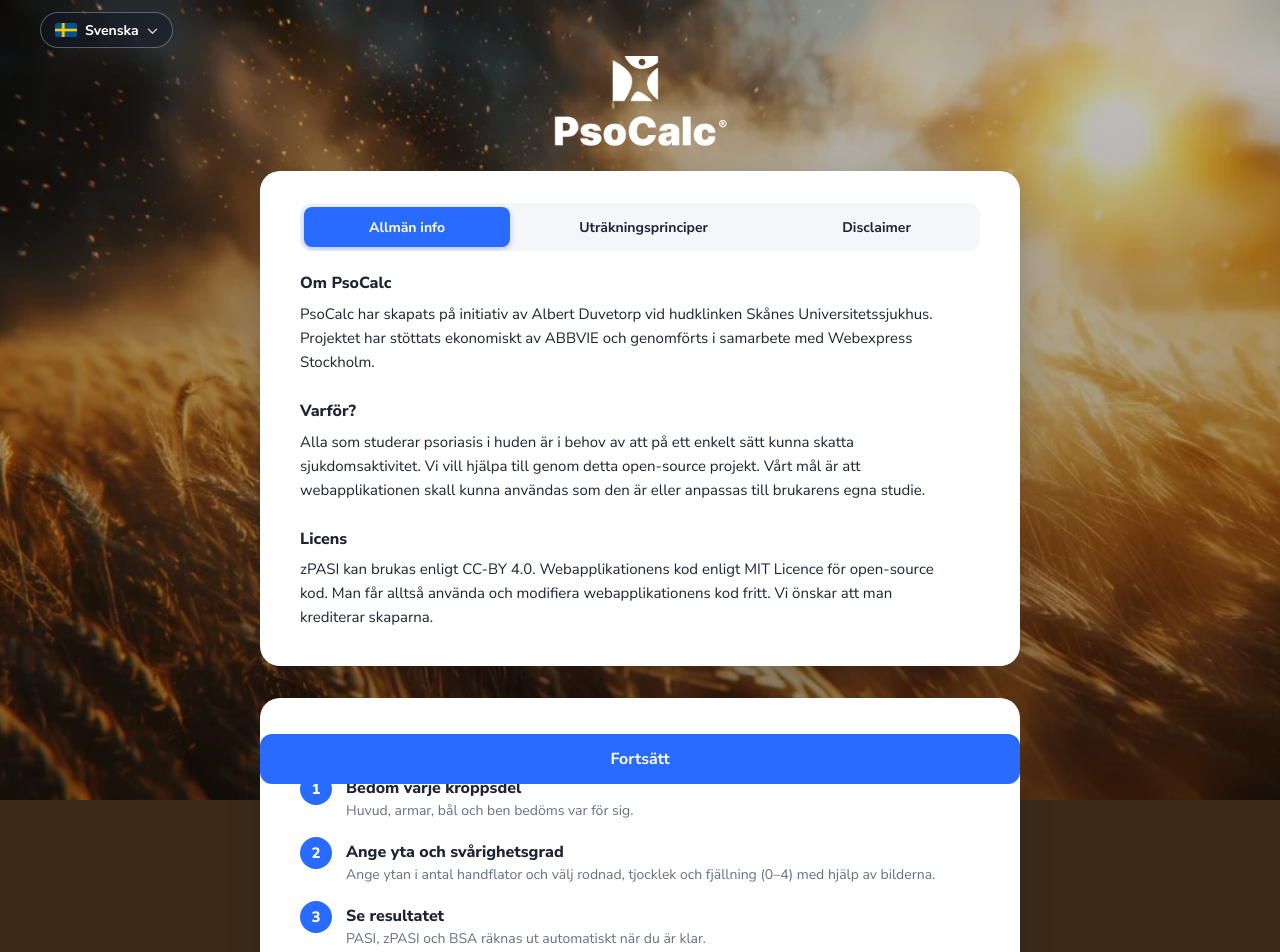
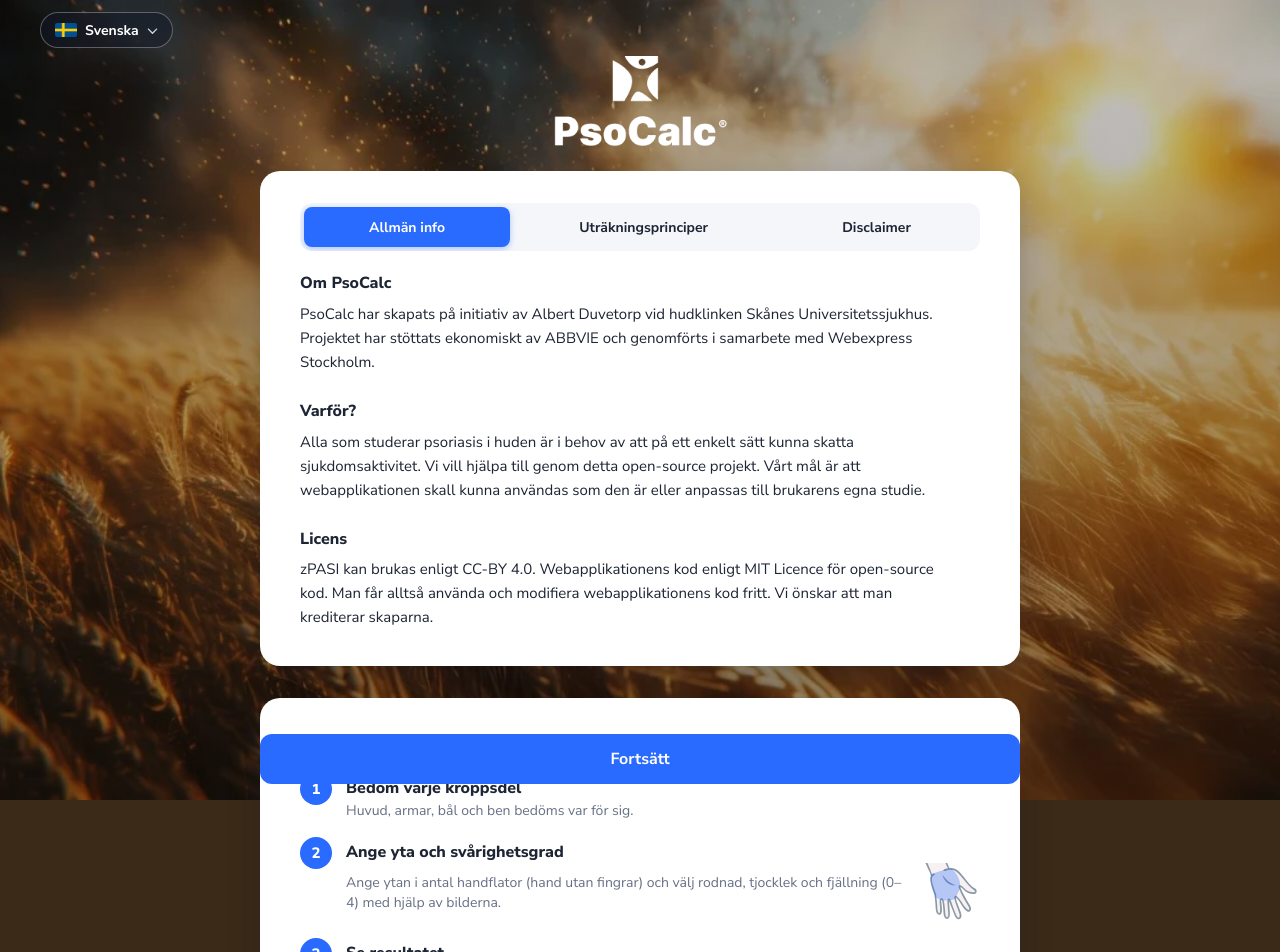
Before and after one commit to duvetorp/psocalc, a Next.js app: page / in a window 1280 px wide. Shown: the top 952 px of the page. Built offline with nearby package versions, Linux system fonts and the light colour scheme.

Commit message:
feat: explain palm size with a hand figure in "How it works"
- Step 2 now says "number of palms (hand without fingers)"
- Small hand from the body artwork next to the text, with the palm
  highlighted in the same style as the body fill

```diff
--- a/src/components/HowItWorks.js
+++ b/src/components/HowItWorks.js
@@ -3,6 +3,7 @@ import Styles from "@/styles/HowItWorks.module.css";
 import { useTranslation } from "@/context/TranslationContext";
 import Button from "@/components/Button";
 import GuideDialog from "@/components/GuideDialog";
+import PalmIllustration from "@/components/PalmIllustration";
 
 const HowItWorks = () => {
   const { t } = useTranslation();
@@ -20,7 +21,15 @@ const HowItWorks = () => {
             </span>
             <div>
               <strong>{step.title}</strong>
-              <p>{step.text}</p>
+              {/* Steg 2 handlar om ytan – visa vad en handflata är bredvid texten */}
+              {index === 1 ? (
+                <div className={Styles.withFigure}>
+                  <p>{step.text}</p>
+                  <PalmIllustration label={t.howItWorks.palmLabel} />
+                </div>
+              ) : (
+                <p>{step.text}</p>
+              )}
             </div>
           </li>
         ))}
--- /dev/null
+++ b/src/components/PalmIllustration.js
@@ -0,0 +1,43 @@
+import { useId } from "react";
+import Styles from "@/styles/HowItWorks.module.css";
+import { FRONT_SILHOUETTE } from "@/lib/bodySilhouettes";
+import { assetPath } from "@/lib/assetPath";
+
+// Handflatan (utan fingrar och tumme) på högra handen i bodies-2.svg
+const PALM =
+  "M181 221.5 C186 219.5 193 217.5 198.5 216.5 Q205.5 222 206 231.5 " +
+  "C204.5 235.5 203 238.5 201.8 241 C199.8 242.6 197.6 242.6 196 242.3 " +
+  "C193.6 242.9 191.6 242.9 190 242.3 C188 241.6 186.4 240.8 185 240 " +
+  "C183.2 234 181.8 228 181 221.5 Z";
+
+// Visar vilken yta en handflata är, med samma kroppsbild och fyllnadsstil
+// som kroppsfiguren på bedömningssidan
+const PalmIllustration = ({ label }) => {
+  const uid = useId().replace(/:/g, "");
+  const ids = { silhouette: `palm-sil-${uid}`, feather: `palm-feather-${uid}` };
+
+  return (
+    <figure className={Styles.palm}>
+      <svg viewBox="176 212 46 48" role="img" aria-label={label}>
+        <defs>
+          <clipPath id={ids.silhouette}>
+            <path d={FRONT_SILHOUETTE} />
+          </clipPath>
+          <filter id={ids.feather} x="-20%" y="-20%" width="140%" height="140%">
+            <feGaussianBlur stdDeviation="0.6" />
+          </filter>
+        </defs>
+        <image href={assetPath("/images/bodies-2.svg")} width="220" height="452" />
+        <g clipPath={`url(#${ids.silhouette})`}>
+          <path
+            className={Styles.palmArea}
+            d={PALM}
+            filter={`url(#${ids.feather})`}
+          />
+        </g>
+      </svg>
+    </figure>
+  );
+};
+
+export default PalmIllustration;
--- a/src/locales/en.json
+++ b/src/locales/en.json
@@ -114,13 +114,14 @@
       },
       {
         "title": "Enter area and severity",
-        "text": "Enter the area in number of palms and choose redness, thickness and scaling (0–4) using the reference images."
+        "text": "Enter the area in number of palms (hand without fingers) and choose redness, thickness and scaling (0–4) using the reference images."
       },
       {
         "title": "See the results",
         "text": "PASI, zPASI and BSA are calculated automatically when you are done."
       }
-    ]
+    ],
+    "palmLabel": "1 palm (hand without fingers)"
   },
   "guide": {
     "readMore": "Read more",
--- a/src/locales/es.json
+++ b/src/locales/es.json
@@ -114,13 +114,14 @@
       },
       {
         "title": "Indica superficie y gravedad",
-        "text": "Indica la superficie en número de palmas y elige enrojecimiento, grosor y descamación (0–4) con ayuda de las imágenes."
+        "text": "Indica la superficie en número de palmas (mano sin dedos) y elige enrojecimiento, grosor y descamación (0–4) con ayuda de las imágenes."
       },
       {
         "title": "Consulta el resultado",
         "text": "PASI, zPASI y BSA se calculan automáticamente al terminar."
       }
-    ]
+    ],
+    "palmLabel": "1 palma (mano sin dedos)"
   },
   "guide": {
     "readMore": "Leer más",
--- a/src/locales/nl.json
+++ b/src/locales/nl.json
@@ -114,13 +114,14 @@
       },
       {
         "title": "Geef oppervlak en ernst aan",
-        "text": "Geef het oppervlak aan in aantal handpalmen en kies roodheid, dikte en schilfering (0–4) met behulp van de afbeeldingen."
+        "text": "Geef het oppervlak aan in aantal handpalmen (hand zonder vingers) en kies roodheid, dikte en schilfering (0–4) met behulp van de afbeeldingen."
       },
       {
         "title": "Bekijk het resultaat",
         "text": "PASI, zPASI en BSA worden automatisch berekend als u klaar bent."
       }
-    ]
+    ],
+    "palmLabel": "1 handpalm (hand zonder vingers)"
   },
   "guide": {
     "readMore": "Lees meer",
--- a/src/locales/sv.json
+++ b/src/locales/sv.json
@@ -114,13 +114,14 @@
       },
       {
         "title": "Ange yta och svårighetsgrad",
-        "text": "Ange ytan i antal handflator och välj rodnad, tjocklek och fjällning (0–4) med hjälp av bilderna."
+        "text": "Ange ytan i antal handflator (hand utan fingrar) och välj rodnad, tjocklek och fjällning (0–4) med hjälp av bilderna."
       },
       {
         "title": "Se resultatet",
         "text": "PASI, zPASI och BSA räknas ut automatiskt när du är klar."
       }
-    ]
+    ],
+    "palmLabel": "1 handflata (hand utan fingrar)"
   },
   "guide": {
     "readMore": "Läs mer",
--- a/src/styles/HowItWorks.module.css
+++ b/src/styles/HowItWorks.module.css
@@ -49,3 +49,26 @@
 .readMore {
   margin-top: 20px;
 }
+
+.withFigure {
+  display: flex;
+  align-items: center;
+  gap: 12px;
+}
+
+.palm {
+  flex-shrink: 0;
+}
+
+.palm svg {
+  display: block;
+  width: 56px;
+  height: auto;
+  overflow: hidden;
+}
+
+.palmArea {
+  fill: var(--accent);
+  opacity: 0.32;
+  mix-blend-mode: multiply;
+}
```
